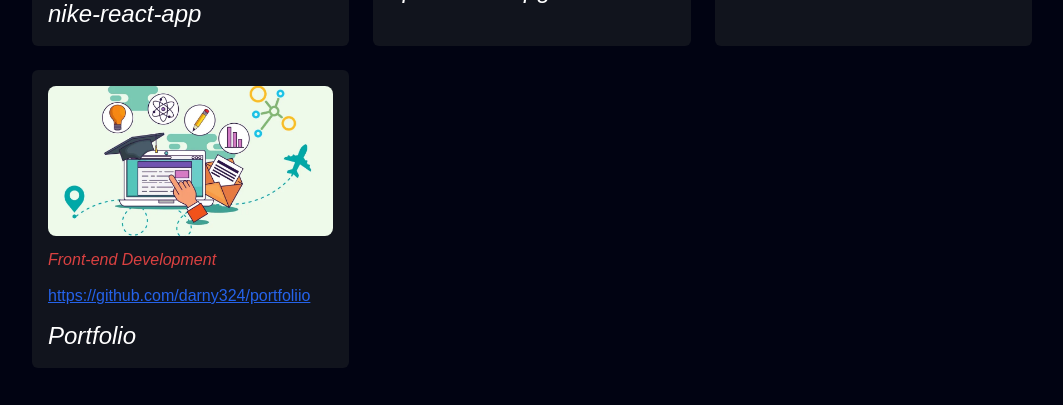
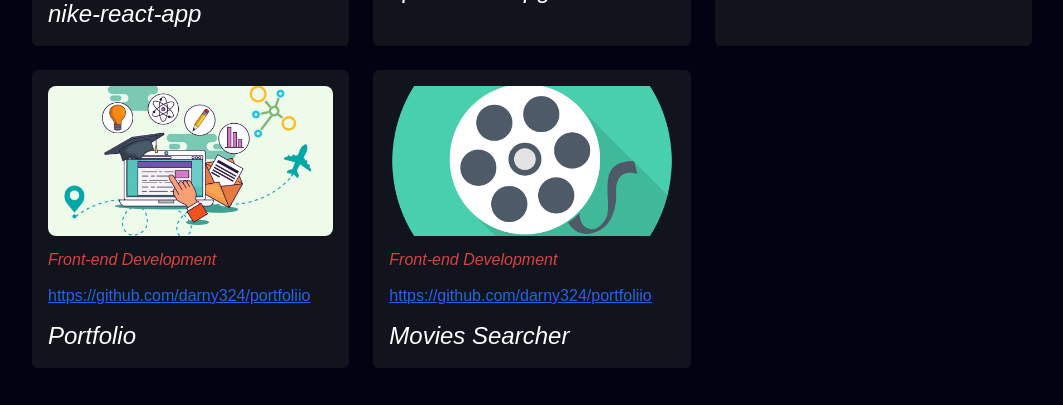
Before and after one commit to darny324/portfoliio, a React (Vite) app: page /projects in a window 1280 px wide. Shown: the part 468-873 px from the top of the page, without its empty margins (108-1171 px from the left). Built offline with nearby package versions, Linux system fonts and the light colour scheme.

Commit message:
- add another project

```diff
--- a/src/constant/projects.js
+++ b/src/constant/projects.js
@@ -2,6 +2,7 @@ import tictactoeImg from '../assets/images/tic-tac-toe.jpg'
 import openWorldImg from '../assets/images/game-project.png'
 import shoppingImg from '../assets/images/shopping.jpg'
 import portfolioImg from '../assets/images/portfolio1.webp'
+import movieImg from '../assets/images/movie.png'
 
 export const myProjects = [
   {
@@ -28,4 +29,10 @@ export const myProjects = [
     field: "Front-end Development",
     imgURL: portfolioImg
   },
+  {
+    title: "Movies Searcher",
+    link: "https://github.com/darny324/portfoliio",
+    field: "Front-end Development",
+    imgURL: movieImg
+  },
 ];
```
Also changed, not shown: src/assets/images/movie.png (added).
